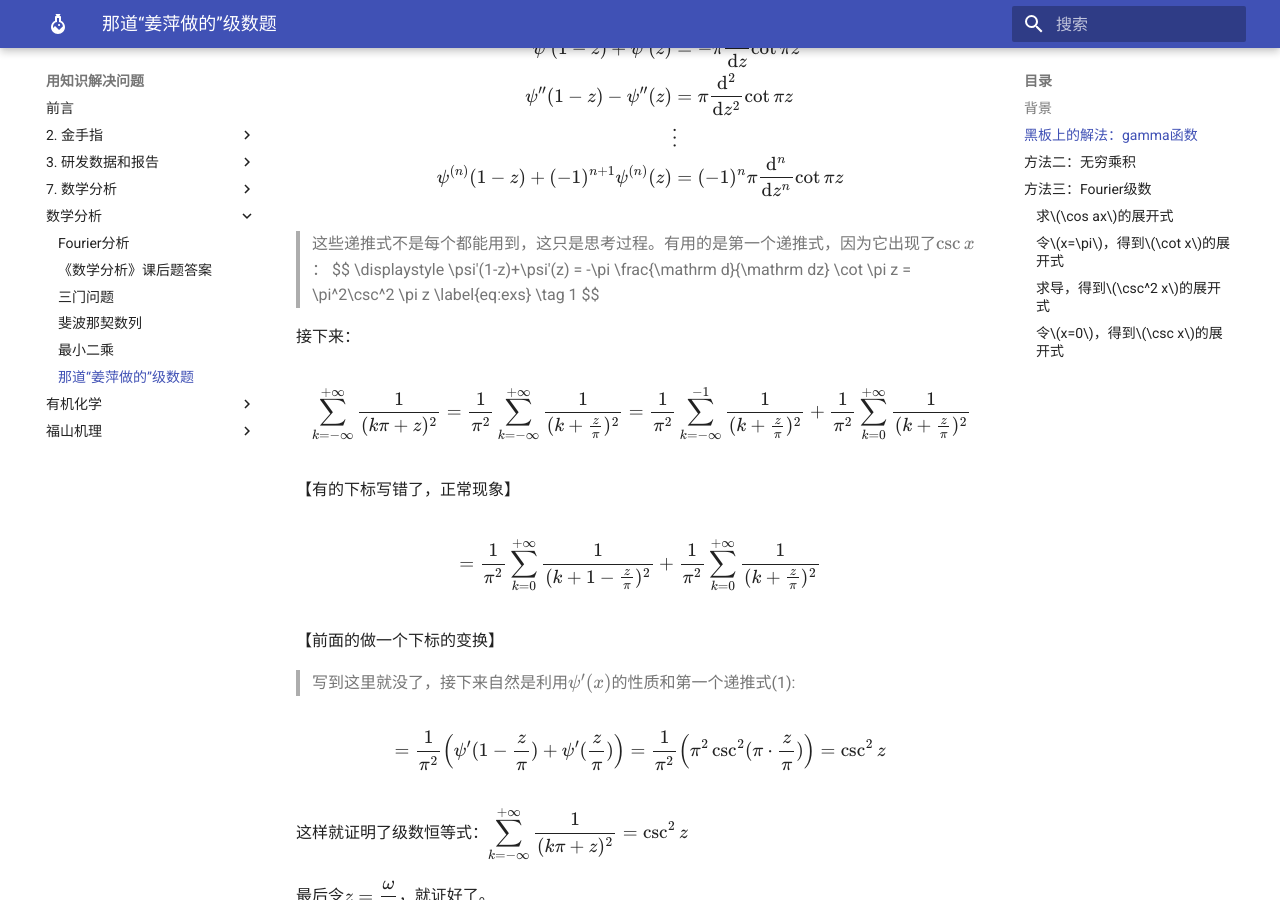
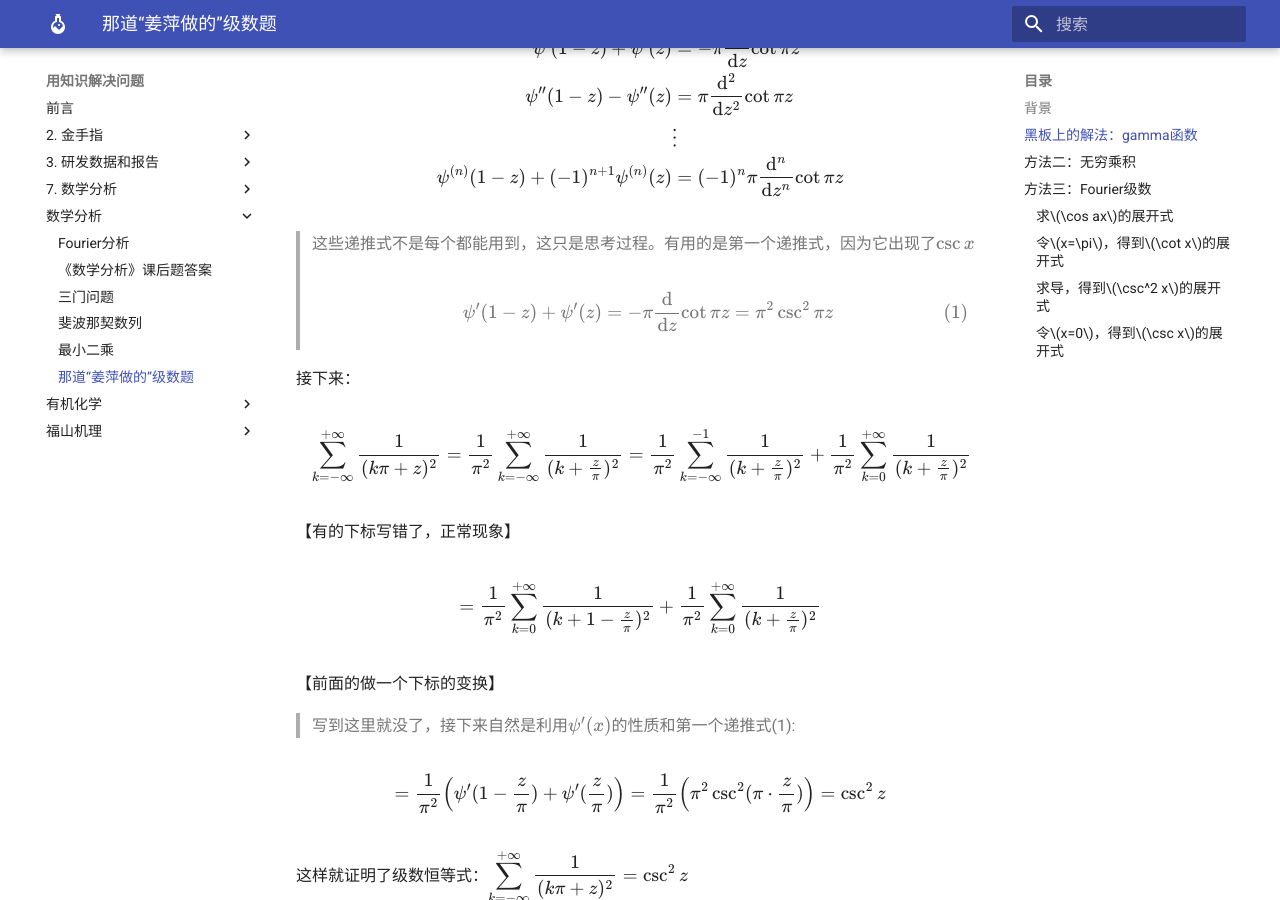
Before and after one commit to monohunter/cgmpedia, an MkDocs documentation site: the page built from docs/数学分析/那道“姜萍做的”级数题.md, in a window 1280 px wide and 900 px high, scrolled down 1910 px. Built offline with MkDocs 1.6.1 and Material for MkDocs 9.7.7, drawn with Linux system fonts in a browser that asks for light colours.

Commit message:
change Jiangping

```diff
--- a/docs/数学分析/那道“姜萍做的”级数题.md
+++ b/docs/数学分析/那道“姜萍做的”级数题.md
@@ -74,8 +74,10 @@ $$
 
 
 
-> 这些递推式不是每个都能用到，这只是思考过程。有用的是第一个递推式，因为它出现了$\csc x$：
->$$
+> 这些递推式不是每个都能用到，这只是思考过程。有用的是第一个递推式，因为它出现了$\csc x$
+>
+>
+> $$
 > \displaystyle \psi'(1-z)+\psi'(z) = -\pi \frac{\mathrm d}{\mathrm dz} \cot \pi z = \pi^2\csc^2 \pi z \label{eq:exs} \tag 1
 > $$
 
```
Also changed, not shown: site/search/search_index.json, site/数学分析/Fourier分析/index.html, site/数学分析/那道“姜萍做的”级数题/index.html.
